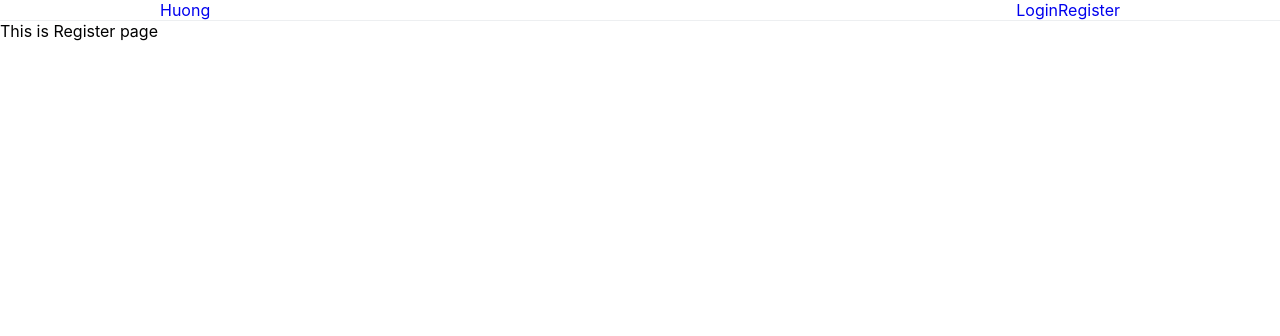
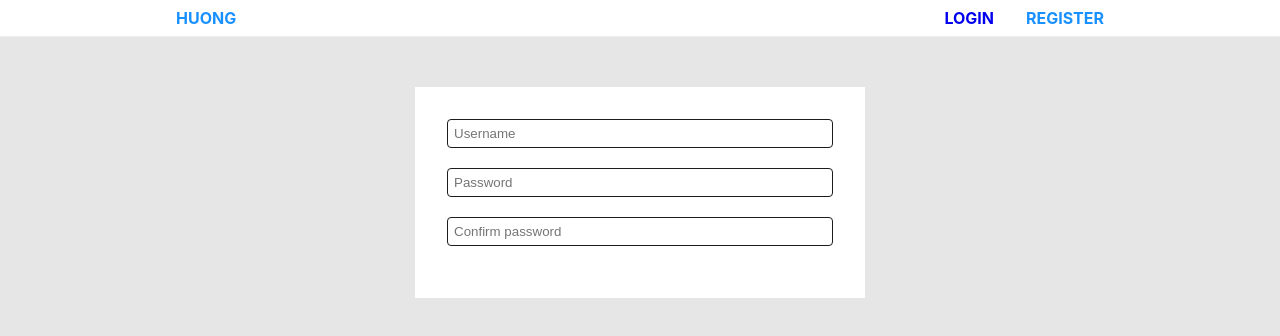
Before and after one commit to ngovanhuong94/reddit-clone, a React (Create React App) app in the folder client/: page /register in a window 1280 px wide. Shown: the top 336 px of the page. Built offline with nearby package versions, Linux system fonts and the light colour scheme.

Commit message:
client register form

```diff
--- a/client/src/App.js
+++ b/client/src/App.js
@@ -10,6 +10,7 @@ import Header from './containers/Header'
 // pages
 import Home from './pages/Home'
 import Register from './pages/Register'
+import Login from './pages/Login'
 
 class App extends Component {
   render() {
@@ -21,6 +22,7 @@ class App extends Component {
             <Switch>
               <Route exact path="/" component={Home} />
               <Route path="/register" component={Register} />
+              <Route path="/login" component={Login} />
             </Switch>
           </>
         </BrowserRouter>
--- a/client/src/components/Container/index.js
+++ b/client/src/components/Container/index.js
@@ -1,9 +1,11 @@
 import React from 'react'
-import styled from 'styled-components'
+import styled, { css } from 'styled-components'
 
 const StyledContainer = styled.div`
     margin: 0 auto;
     max-width: 960px;
+
+    ${props => props.small && css`width: 450px;`}
 `
 
 
--- /dev/null
+++ b/client/src/components/Form/FormItem.js
@@ -0,0 +1,10 @@
+import styled from 'styled-components'
+
+
+const StyledFormItem = styled.div`
+    width: 100%;
+    margin-bottom: 20px;
+`
+
+
+export default StyledFormItem
--- /dev/null
+++ b/client/src/components/Form/index.js
@@ -0,0 +1,13 @@
+import styled from 'styled-components'
+import FormItem from './FormItem'
+
+const Form = styled.form`
+    display: flex;
+    flex-direction: column;
+    justify-content: flex-start;
+`
+
+Form.Item = FormItem
+
+
+export default Form
--- /dev/null
+++ b/client/src/components/Input/index.js
@@ -0,0 +1,16 @@
+import styled from 'styled-components'
+
+const StyledInput = styled.input`
+    width: 100%;
+    outline: none;
+    padding: 6px;
+    border: 1px solid ${props => props.theme.bodyText};
+    border-radius: ${props => props.theme.borderRadius};
+
+    &:focus {
+        border: 1px solid ${props => props.theme.linkText};
+    }
+`
+
+
+export default StyledInput
--- /dev/null
+++ b/client/src/components/Section/index.js
@@ -0,0 +1,11 @@
+import styled, { css } from 'styled-components'
+
+
+const StyledSection = styled.section`
+    background: ${props => props.theme.lightColor};
+
+    ${props => props.padded && css`padding: 32px;`};
+`
+
+
+export default StyledSection
--- a/client/src/containers/Header/index.js
+++ b/client/src/containers/Header/index.js
@@ -1,18 +1,29 @@
 import React from 'react'
 import styled from 'styled-components'
-import { Link } from 'react-router-dom'
+import { NavLink } from 'react-router-dom'
 import Container from '../../components/Container'
 import Menu from '../../components/Menu'
 
 const StyledNav = styled.nav`
-    background: white;
+    background: ${props => props.theme.lightColor};
     border-bottom: 1px solid ${props => props.theme.borderColor};
+    margin-bottom: 50px;
 `
 
 const StyledContainer = styled(Container)`
     display: flex;
     flex-direction: row;
     justify-content: space-between;
+`
+
+const StyledNavLink = styled(NavLink)`
+    display: block;
+    padding: 8px 16px;
+    font-weight: bold;
+    text-transform: uppercase;
+    &.active {
+        color: ${props => props.theme.linkText};
+    }
 `
 
 class Header extends React.Component {
@@ -22,15 +33,15 @@ class Header extends React.Component {
                 <StyledContainer>
                     <Menu>
                         <Menu.Item>
-                            <Link to="/">Huong</Link>
+                            <StyledNavLink to="/">Huong</StyledNavLink>
                         </Menu.Item>
                     </Menu>
                     <Menu>
                         <Menu.Item>
-                            <Link to="/login">Login</Link>
+                            <StyledNavLink to="/login">Login</StyledNavLink>
                         </Menu.Item>
                         <Menu.Item>
-                            <Link to="/register">Register</Link>
+                            <StyledNavLink to="/register">Register</StyledNavLink>
                         </Menu.Item>
                     </Menu>
                 </StyledContainer>
--- /dev/null
+++ b/client/src/containers/RegisterForm/index.js
@@ -0,0 +1,33 @@
+import React from 'react'
+import Form from '../../components/Form'
+import Input from '../../components/Input'
+
+class RegisterForm extends React.Component {
+    render () {
+        return (
+            <Form>
+                <Form.Item>
+                    <Input
+                        type="text"
+                        placeholder="Username"
+                    />
+                </Form.Item>
+                <Form.Item>
+                    <Input
+                        type="text"
+                        placeholder="Password"
+                    />
+                </Form.Item>
+                <Form.Item>
+                    <Input
+                        type="text"
+                        placeholder="Confirm password"
+                    />
+                </Form.Item>
+            </Form>
+        )
+    }
+}
+
+
+export default RegisterForm
--- a/client/src/index.css
+++ b/client/src/index.css
@@ -2,6 +2,7 @@
   padding: 0;
   margin: 0;
   box-sizing: border-box;
+
 }
 
 body {
@@ -12,6 +13,7 @@ body {
     sans-serif;
   -webkit-font-smoothing: antialiased;
   -moz-osx-font-smoothing: grayscale;
+  background-color: #e6e6e6;
 }
 
 code {
--- /dev/null
+++ b/client/src/pages/Login.js
@@ -0,0 +1,14 @@
+import React from 'react'
+
+
+
+class Login extends React.Component {
+    render () {
+        return (
+            <div>This is Login page</div>
+        )
+    }
+}
+
+
+export default Login
--- a/client/src/pages/Register.js
+++ b/client/src/pages/Register.js
@@ -1,10 +1,17 @@
 import React from 'react'
+import Container from '../components/Container'
+import Section from '../components/Section'
+import RegisterForm from '../containers/RegisterForm'
 
 
 class Register extends React.Component {
     render () {
         return (
-            <div>This is Register page</div>
+            <Container small>
+                <Section padded>
+                    <RegisterForm />
+                </Section>
+            </Container>
         )
     }
 }
```
